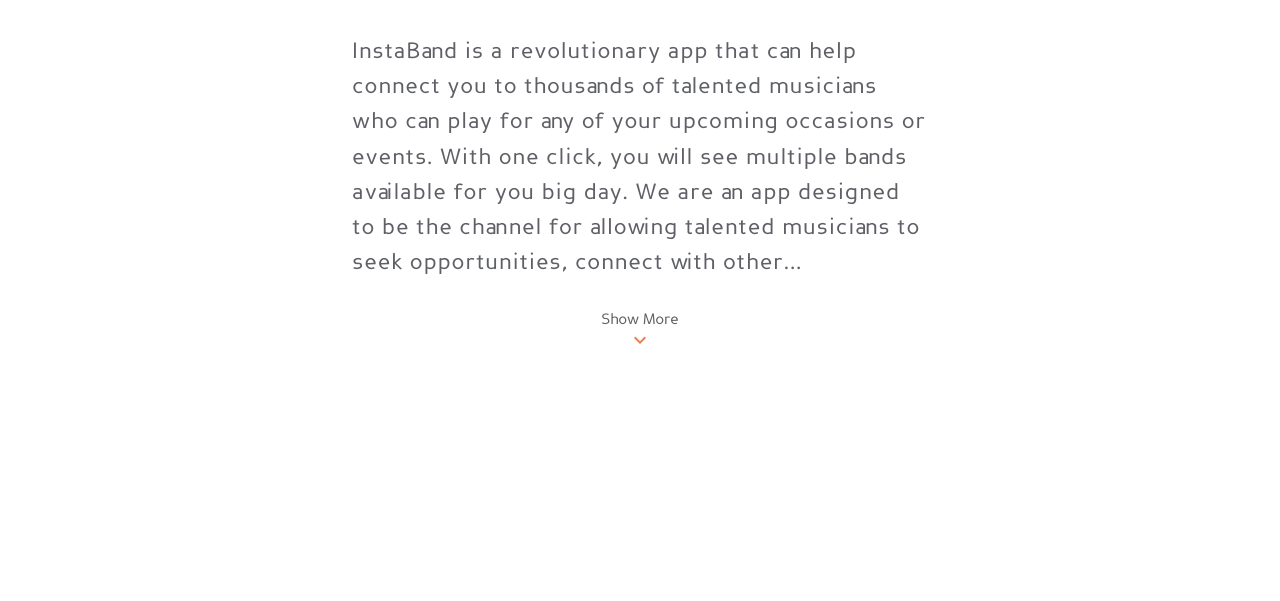
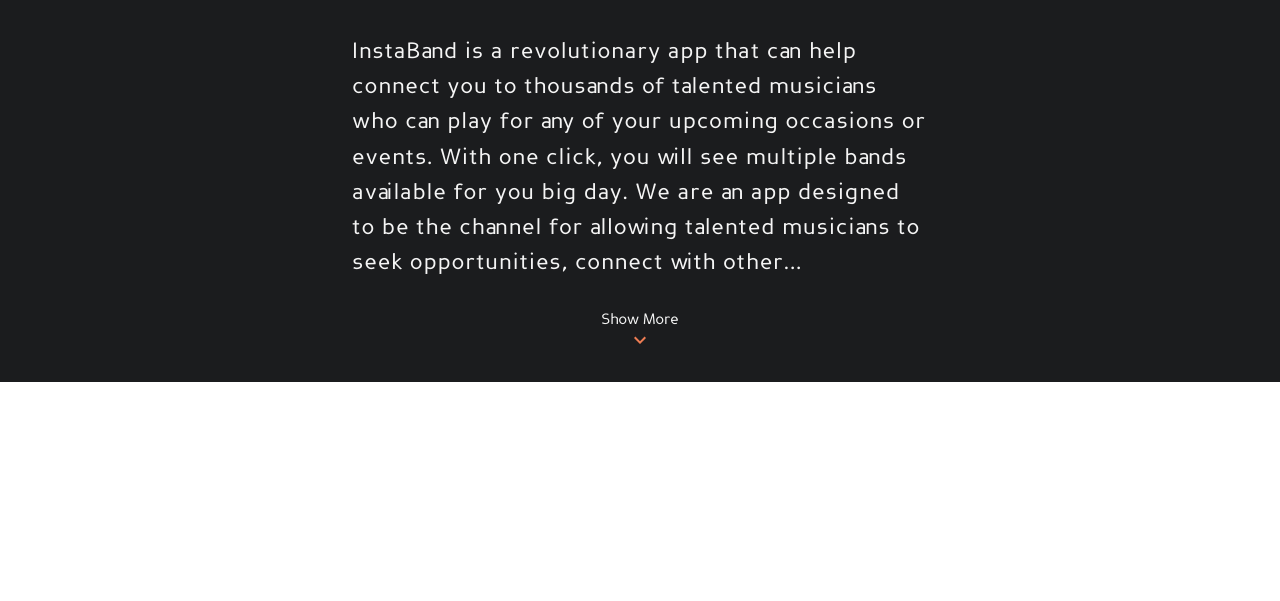
Before and after one commit to Birat-Poudel/instaBand2.0, a website built with Parcel: page aboutus.html in a window 1280 px wide. Shown: the part 199-800 px from the top of the page. Built offline with nearby package versions, Linux system fonts and the light colour scheme.

Commit message:
about us page layout

```diff
--- a/stylesheets/components/_aboutuspage.scss
+++ b/stylesheets/components/_aboutuspage.scss
@@ -3,6 +3,7 @@
     flex-direction: column;
     align-items: center;
     max-width: 1500px;
+    background-color: $primary-color;
     .ab__container__header{
         font-size: $title-font-size;
         color: $accent-color;
@@ -11,7 +12,7 @@
     .ab__container__body{
         width: 40ch;
         font-size: $body-font-size;
-        color: $fontcolor-whitescreen;
+        color: $fontcolor-blackscreen;
         letter-spacing: 0.125rem;
         line-height: 1.6;
         display: inline-block;
@@ -34,7 +35,7 @@
         margin: 3rem 0;
         .ab__container__text{
             font-size: 1.5rem;
-            color: $fontcolor-whitescreen;
+            color: $fontcolor-blackscreen;
         }
         #abc__icon{
             cursor: pointer;
```
Also changed, not shown: stylesheets/css/index.css.
